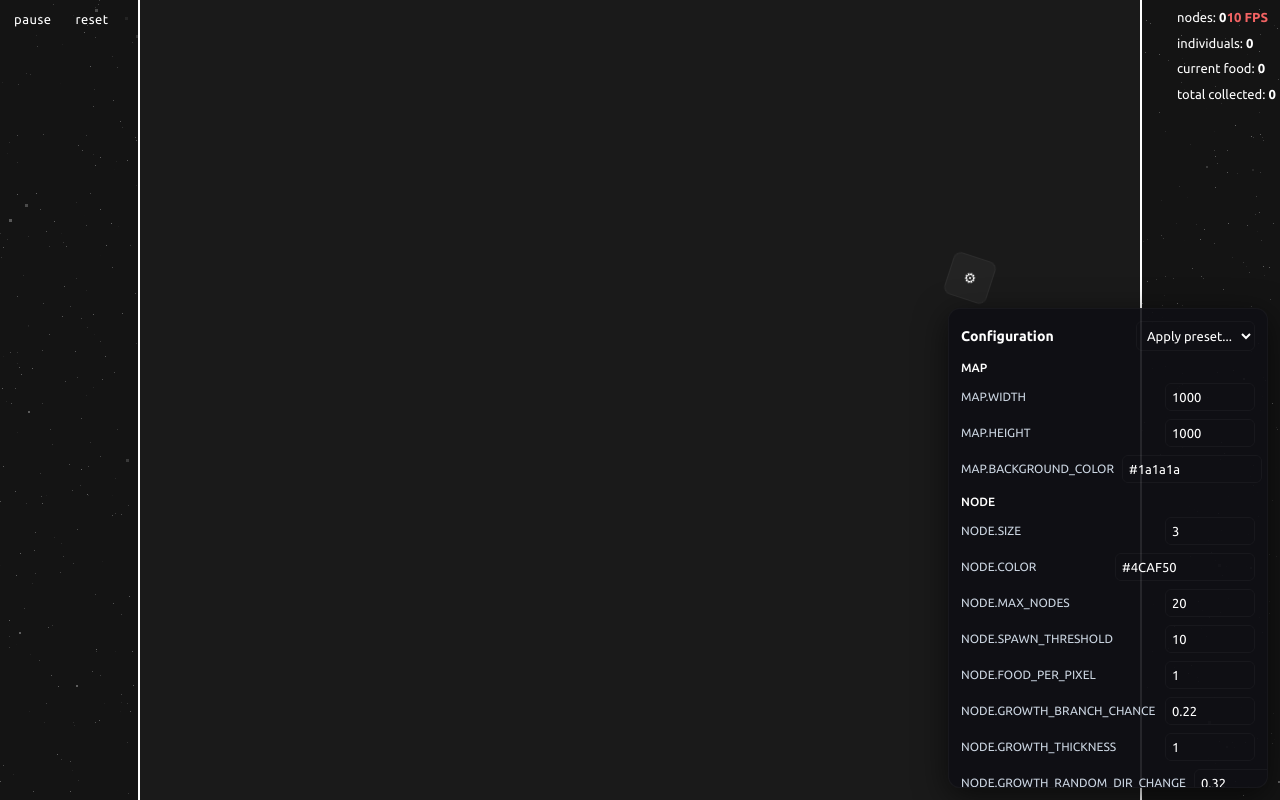
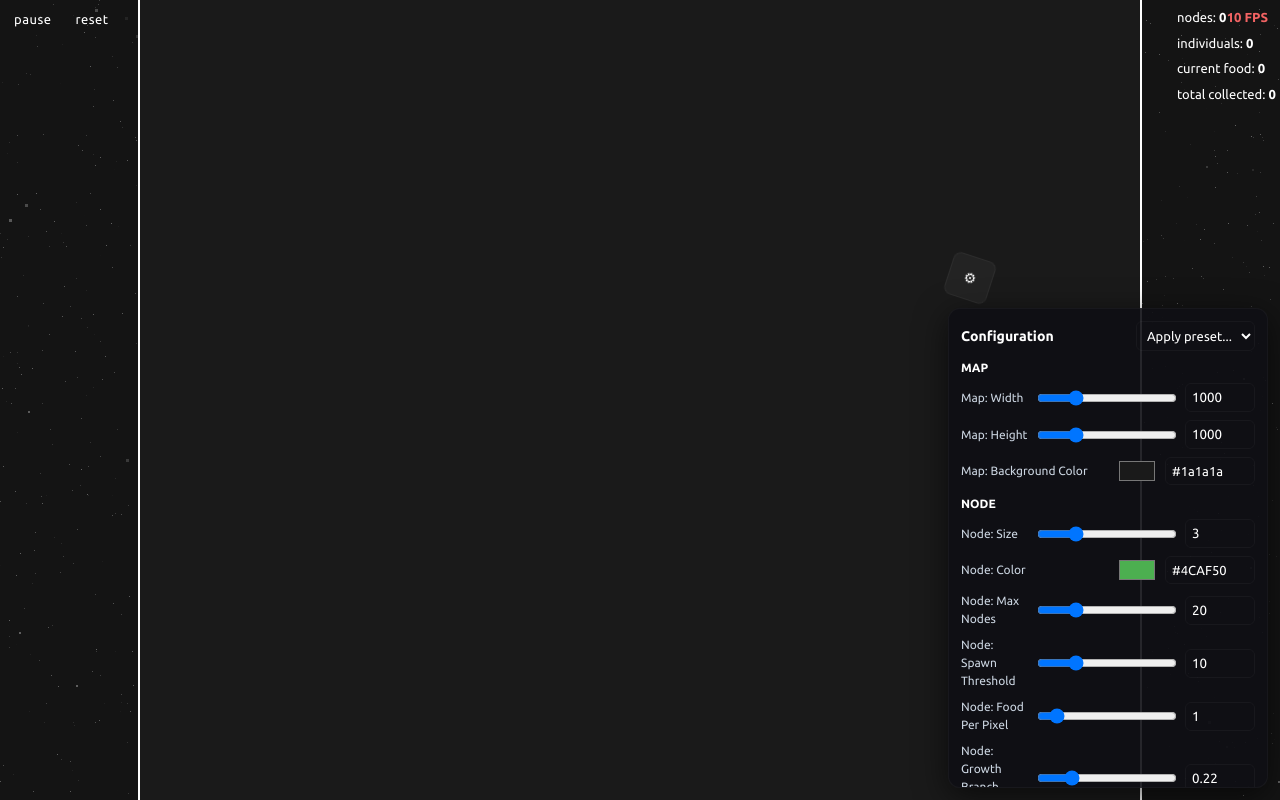
Before and after one commit to bjsmithxyz/Colony, a website with bundled scripts: page index.html in a window 1280 px wide. Both pictures are taken after a click on the button "Configuration". Built offline with nearby package versions, Linux system fonts and the light colour scheme; animation ran at ten frames a second.

Commit message:
ConfigUI: add color pickers, sliders and prettier labels; style inputs

```diff
--- a/js/ConfigUI.js
+++ b/js/ConfigUI.js
@@ -158,27 +158,107 @@ export class ConfigUI {
         row.style.marginBottom = '8px';
 
         const label = document.createElement('div');
-        label.textContent = path.join('.');
+        label.textContent = this.formatLabel(path);
         label.style.fontSize = '12px';
         label.style.color = '#cbd5e1';
         label.style.flex = '1 1 auto';
 
+        // Choose an appropriate input control
         let input;
+        const isColor = (v) => typeof v === 'string' && /^#([0-9a-f]{3}|[0-9a-f]{6})$/i.test(v.trim());
         if (typeof value === 'boolean') {
             input = document.createElement('input');
             input.type = 'checkbox';
             input.checked = !!value;
+        } else if (isColor(value)) {
+            // color picker with a small swatch and a text fallback
+            const wrapper = document.createElement('div');
+            wrapper.style.display = 'flex';
+            wrapper.style.gap = '8px';
+            const colorInput = document.createElement('input');
+            colorInput.type = 'color';
+            colorInput.value = value;
+            colorInput.title = value;
+            colorInput.style.width = '40px';
+            colorInput.style.height = '28px';
+
+            const textInput = document.createElement('input');
+            textInput.type = 'text';
+            textInput.value = value;
+            textInput.style.width = '90px';
+            textInput.style.fontSize = '13px';
+
+            // sync color <> text
+            colorInput.addEventListener('input', () => {
+                textInput.value = colorInput.value;
+                this.updateConfigValue(path, colorInput);
+            });
+            textInput.addEventListener('change', () => {
+                const v = textInput.value.trim();
+                if (/^#([0-9a-f]{3}|[0-9a-f]{6})$/i.test(v)) {
+                    colorInput.value = v;
+                    this.updateConfigValue(path, colorInput);
+                }
+            });
+
+            wrapper.appendChild(colorInput);
+            wrapper.appendChild(textInput);
+            input = wrapper;
+            // store references for update handler
+            input._primary = colorInput;
         } else if (typeof value === 'number') {
-            input = document.createElement('input');
-            input.type = 'number';
-            input.value = String(value);
-            input.style.width = '90px';
+            // For numeric values, present a slider and a numeric input
+            const wrapper = document.createElement('div');
+            wrapper.style.display = 'flex';
+            wrapper.style.alignItems = 'center';
+            wrapper.style.gap = '8px';
+
+            // Heuristics to choose slider range by key name/value
+            const keyName = path[path.length - 1].toLowerCase();
+            let min = 0, max = Math.max(10, Math.abs(value) * 4), step = 1;
+            if (keyName.includes('chance') || keyName.includes('prob') || keyName.includes('rate')) { min = 0; max = 1; step = 0.01; }
+            else if (keyName.includes('speed') || keyName.includes('movement')) { min = 0; max = Math.max(5, value * 4); step = 0.1; }
+            else if (keyName.includes('thickness') || keyName.includes('size')) { min = 0; max = Math.max(10, value * 4); step = 1; }
+            else if (Math.abs(value) < 1) { min = 0; max = 1; step = 0.01; }
+
+            const range = document.createElement('input');
+            range.type = 'range';
+            range.min = String(min);
+            range.max = String(max);
+            range.step = String(step);
+            range.value = String(value);
+            range.style.width = '140px';
+
+            const num = document.createElement('input');
+            num.type = 'number';
+            num.value = String(value);
+            num.style.width = '70px';
+
+            // sync
+            range.addEventListener('input', () => {
+                num.value = range.value;
+                this.updateConfigValue(path, range);
+            });
+            num.addEventListener('change', () => {
+                const v = Number(num.value);
+                if (!Number.isNaN(v)) {
+                    range.value = String(v);
+                    this.updateConfigValue(path, range);
+                }
+            });
+
+            wrapper.appendChild(range);
+            wrapper.appendChild(num);
+            input = wrapper;
+            input._primary = range;
         } else {
             input = document.createElement('input');
             input.type = 'text';
             input.value = String(value);
             input.style.width = '140px';
         }
+        // Apply generic styles to primitive inputs; complex wrappers already styled
+        if (input instanceof HTMLInputElement) {
             input.style.background = 'transparent';
             input.style.color = '#fff';
             input.style.border = '1px solid rgba(255,255,255,0.04)';
@@ -189,10 +269,25 @@ export class ConfigUI {
             input.addEventListener('change', (e) => {
                 this.updateConfigValue(path, input);
             });
+        } else {
+            // wrapper with inner _primary input should be wired above
+        }
 
         row.appendChild(label);
         row.appendChild(input);
         return row;
+    }
+
+    formatLabel(path) {
+        // convert ['NODE','GROWTH_BRANCH_CHANCE'] -> 'Node: Growth branch chance'
+        if (!Array.isArray(path)) path = [String(path)];
+        const human = path.map(p => {
+            // replace underscores and dots, lowercase
+            const parts = String(p).toLowerCase().split(/[_\.]/g);
+            return parts.map((s, i) => s.charAt(0).toUpperCase() + s.slice(1)).join(' ');
+        });
+        if (human.length === 1) return human[0];
+        return human[0] + ': ' + human.slice(1).join(' ');
     }
 
     updateConfigValue(path, inputEl) {
--- a/styles.css
+++ b/styles.css
@@ -638,6 +638,15 @@ body {
 #configPanel { box-shadow: 0 8px 32px rgba(0,0,0,0.6); }
 #configPanel .control-label { font-size: 12px; margin-bottom: 6px; }
 #configPanel input[type="number"], #configPanel input[type="text"] { color: #fff; }
+
+/* ConfigUI: improved input styles */
+#configPanel input[type="color"] { padding: 0; border: none; background: transparent; }
+#configPanel input[type="range"] { width: 140px; }
+#configPanel input[type="text"], #configPanel input[type="number"] {
+    background: transparent; color: #fff; border: 1px solid rgba(255,255,255,0.04); padding: 6px; border-radius: 6px;
+}
+#configPanel .control-label { color: #ffffff; font-weight: 600; }
+#configBody > div { margin-bottom: 10px; }
 
 /* Control panel UI removed (animations omitted). */
 
```
Lines whose indentation alone changed are shown as unchanged.
